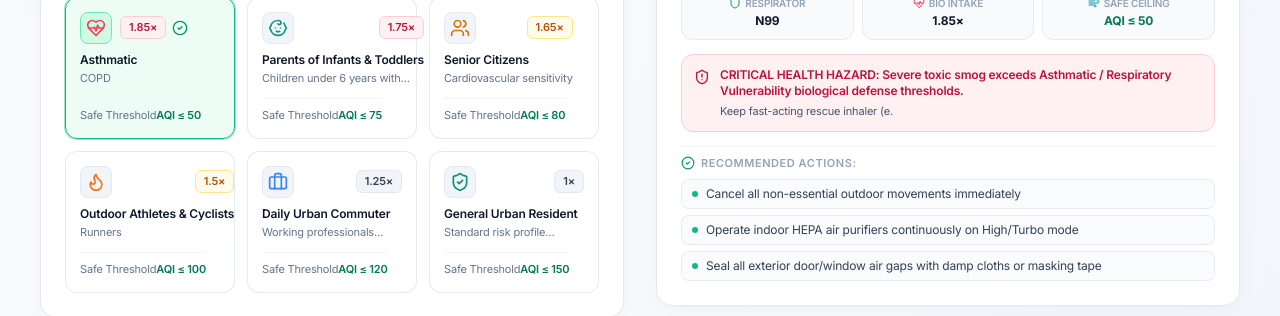
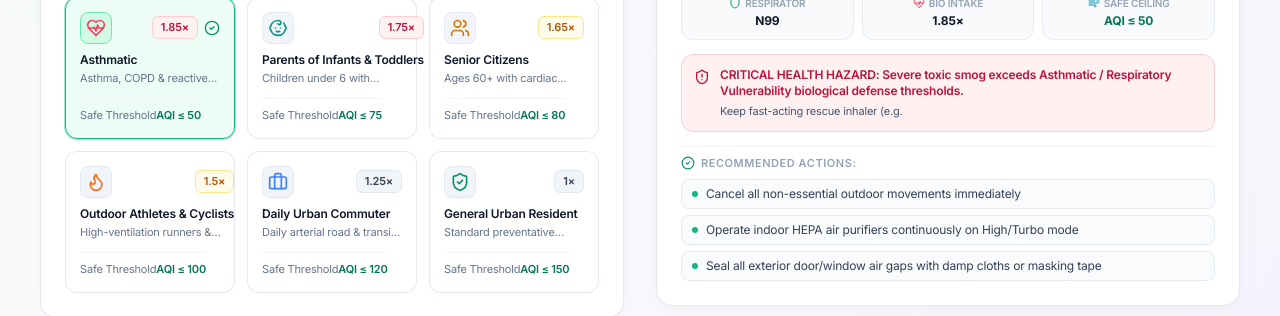
Before and after one commit to JaiPrakashVI/Urban-Air-Quality-Assistant, a React (Vite) app: page / in a window 1280 px wide. Shown: the part 1078-1394 px from the top of the page. Built offline with nearby package versions, Linux system fonts and the light colour scheme; no server answers.

Commit message:
fix(ui): preserve full sentence in medical protocol and refine persona subtitles

```diff
--- a/src/components/dashboard/PersonaSwitcher.tsx
+++ b/src/components/dashboard/PersonaSwitcher.tsx
@@ -29,6 +29,24 @@ export const PersonaSwitcher: React.FC<PersonaSwitcherProps> = ({
       case 'healthy_adult':
       default:
         return <ShieldCheck className="w-5 h-5 text-emerald-600 dark:text-emerald-400" aria-hidden="true" />;
+    }
+  };
+
+  const getPersonaSubtitle = (id: string) => {
+    switch (id) {
+      case 'asthmatic':
+        return 'Asthma, COPD & reactive airways';
+      case 'infant_parent':
+        return 'Children under 6 with developing lungs';
+      case 'elderly':
+        return 'Ages 60+ with cardiac sensitivity';
+      case 'outdoor_athlete':
+        return 'High-ventilation runners & cyclists';
+      case 'commuter':
+        return 'Daily arterial road & transit exposure';
+      case 'healthy_adult':
+      default:
+        return 'Standard preventative wellness';
     }
   };
 
@@ -104,7 +122,7 @@ export const PersonaSwitcher: React.FC<PersonaSwitcherProps> = ({
                   {p.title.split('/')[0].split('(')[0].trim()}
                 </div>
                 <div className="text-[11px] text-slate-500 dark:text-slate-400 mt-0.5 line-clamp-1">
-                  {p.subtitle.split(',')[0].trim()}
+                  {getPersonaSubtitle(p.id)}
                 </div>
               </div>
 
--- a/src/components/dashboard/RiskScoreCard.tsx
+++ b/src/components/dashboard/RiskScoreCard.tsx
@@ -102,7 +102,7 @@ export const RiskScoreCard: React.FC<RiskScoreCardProps> = ({ assessment, person
             </strong>
             {persona.specialMedicationReminder && (
               <span className="text-slate-600 dark:text-slate-300 block mt-1 text-[11px]">
-                {persona.specialMedicationReminder.split('.')[0]}.
+                {persona.specialMedicationReminder.split(/\.\s+/)[0]}.
               </span>
             )}
           </div>
```
